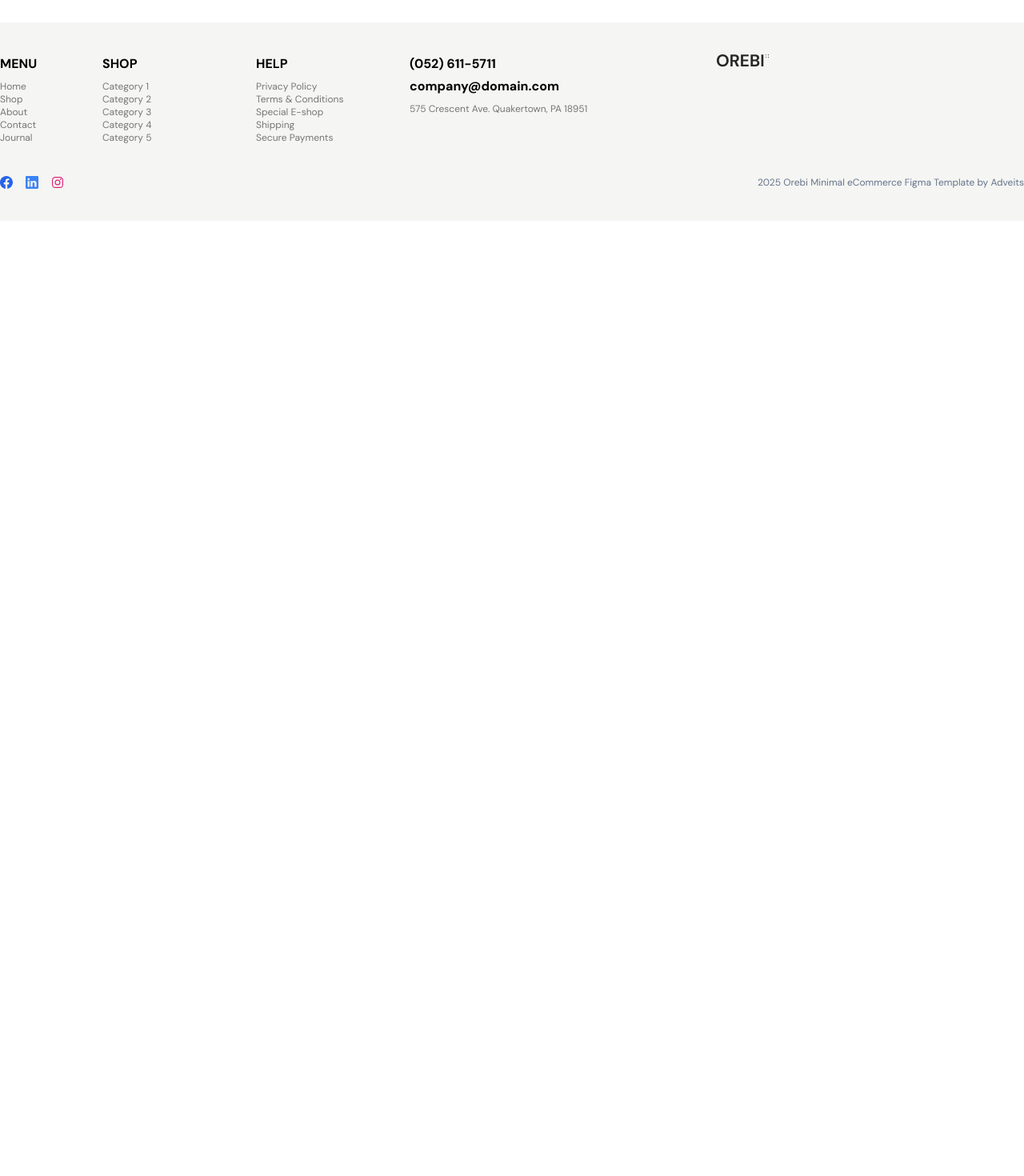
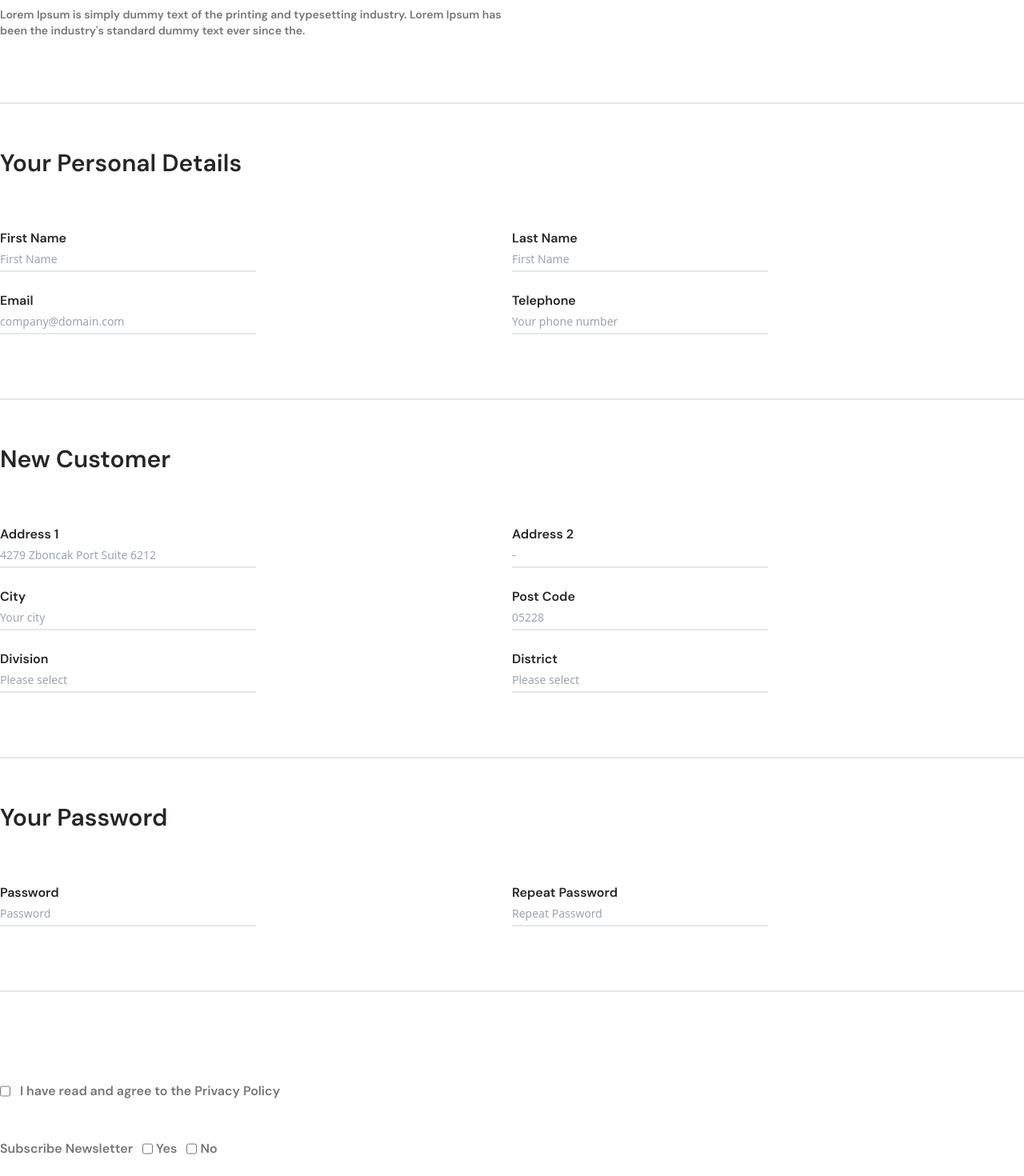
Before and after one commit to NH-Bappy/Orebi, a React (Vite) app: page /Sign_up in a window 1280 px wide. Shown: the part 420-1890 px from the top of the page at 80% size. Before the commit the page ends 800 px from the top, so only its background shows below. Built offline with nearby package versions, Linux system fonts and the light colour scheme.

Commit message:
new page desing Breadcrumber function and link add

```diff
--- a/src/pages/About.jsx
+++ b/src/pages/About.jsx
@@ -15,11 +15,13 @@ const About = () => {
     <div className="py-20">
      <Container>
      <Text texts={"About"} as={"h2"} className={'text-4xl text-DDC font-dmSans font-bold'}/>
+     <Link to={data=="Home"?"/":`/${data}`}>
            <div className="flex pb-10 pt-4 items-center">
              <p className='font-dmSans text-mColor font-medium'>{`${data}`}</p>
              <GoChevronRight className='font-dmSans text-mColor font-medium'/>
              <p className='font-dmSans text-mColor font-medium'>About</p>
            </div>
+           </Link>
      <div className="flex">
      <div className="w-6/12 pr-2"><Link to={"/shop"}><Image imgsrc={Apo} imgalt={'Apo'}/></Link></div>
 
--- a/src/pages/Account.jsx
+++ b/src/pages/Account.jsx
@@ -15,13 +15,15 @@ const Account = () => {
 
   return (
     <>
-        <Container>
+<Container>
+    <Link to={data=="Home"?"/":`/${data}`}>
         <div className="flex pt-4 items-center">
         <p className='font-dmSans text-mColor font-medium'>{`${data}`}</p>
         <GoChevronRight className='font-dmSans text-mColor font-medium'/>
         <p className='font-dmSans text-mColor font-medium'>Account</p>
-                        </div>
-      </Container>
+        </div>
+    </Link>
+</Container>
     <div className="py-10 flex justify-center">
       <Container>
       <div className="w-80">
--- a/src/pages/Contacts.jsx
+++ b/src/pages/Contacts.jsx
@@ -3,6 +3,7 @@ import Container from '../layer/Container'
 import Text from '../layer/Text'
 import { useSelector } from 'react-redux'
 import { GoChevronRight } from "react-icons/go";
+import { Link } from 'react-router-dom';
 const Contacts = () => {
   const data=useSelector(state=>(state.Breadcrumbe.previousValue))
   return (
@@ -10,11 +11,13 @@ const Contacts = () => {
     <div className="py-10">
       <Container>
       <Text texts={"Contacts"} as={"h3"} className={"text-4xl font-bold pt-5 font-dmSans text-DDC"}/>
+      <Link to={data=="Home"?"/":`/${data}`}>
       <div className="flex pb-20 pt-4 items-center">
                    <p className='font-dmSans text-mColor font-medium'>{`${data}`}</p>
                    <GoChevronRight className='font-dmSans text-mColor font-medium'/>
                    <p className='font-dmSans text-mColor font-medium'>Contacts</p>
-                 </div>
+      </div>
+      </Link>
       <Text texts={"Fill up a Form"} as={"h4"} className={"text-2xl font-semibold text-DDC font-dmSans pb-10"}/>
     <div className="w-96 border-b-2">
     <Text texts={"Name"} as={"h5"} className={"text-xl font-semibold py-1 font-dmSans text-DDC"}/>
--- a/src/pages/ProductPage.jsx
+++ b/src/pages/ProductPage.jsx
@@ -7,6 +7,7 @@ import SOF from '../../public/image/Image (4).png'
 import Text from '../layer/Text'
 import { FaStar } from "react-icons/fa";
 import { FaSortDown } from "react-icons/fa";
+import { Link } from 'react-router-dom'
 
 const ProductPage = () => {
   return (
@@ -106,7 +107,9 @@ const ProductPage = () => {
           </div>
           <div className="flex gap-5">
           <button className='py-2 px-10 border-2 text-DDC hover:bg-mHC hover:text-white font-dmSans font-semibold'>Add to Wish List</button>
+          <Link to={'/cart'}>
           <button className='py-2 px-14 border-2 text-DDC hover:bg-mHC hover:text-white font-dmSans font-semibold'>Add to Cart</button>
+          </Link>
           </div>
         </div>
         </Flex>
--- a/src/pages/Sign_up.jsx
+++ b/src/pages/Sign_up.jsx
@@ -1,14 +1,123 @@
 import React from 'react'
 import Container from '../layer/Container'
 import Text from '../layer/Text'
+import { GoChevronRight } from 'react-icons/go'
+import { Link } from 'react-router-dom'
+import { useSelector } from 'react-redux'
 
 
 const Sign_up = () => {
+  const data=useSelector(state=>(state.Breadcrumbe.previousValue))
   return (
     <>
     <div className="py-20">
     <Container>
-        <Text texts={"Sign up"} as={"h3"} className={"text-4xl font-bold pt-5 font-dmSans pb-20 text-DDC"}/>
+        <Text texts={"Sign up"} as={"h3"} className={"text-4xl font-bold pt-5 font-dmSans text-DDC"}/>
+                  <Link to={data=="Home"?"/":`/${data}`}>
+      <div className="flex  pb-20 pt-4 items-center">
+        <p className='font-dmSans text-mColor font-medium'>{`${data}`}</p>
+        <GoChevronRight className='font-dmSans text-mColor font-medium'/>
+        <p className='font-dmSans text-mColor font-medium'>Sign_up</p>
+      </div>
+      </Link>
+      <div className="w-full border-b-2 ">
+      <Text texts={"Lorem Ipsum is simply dummy text of the printing and typesetting industry. Lorem Ipsum has been the industry's standard dummy text ever since the."} as={"h3"} className={"w-6/12 text-sm font-semibold pt-5 font-dmSans text-mColor pb-20"}/>
+      </div>
+      <Text texts={"Your Personal Details"} as={"h3"} className={"text-3xl font-semibold pt-14 font-dmSans text-DDC"}/>
+      <div className="flex w-full pt-16 border-b-2 pb-20">
+      <div className="w-6/12">
+      <div className="w-6/12 border-b-2">
+    <Text texts={"First Name"} as={"h5"} className={"text-base font-semibold font-dmSans text-DDC"}/>
+    <input type="text" placeholder='First Name'  className='text-sm w-full py-1'/>
+    </div>
+
+    <div className="w-6/12 border-b-2 pt-6">
+    <Text texts={"Email"} as={"h5"} className={"text-base font-semibold font-dmSans text-DDC"}/>
+    <input type="email" placeholder='company@domain.com'  className='text-sm w-full py-1'/>
+    </div>
+      </div>
+      <div className="w-6/12">
+      <div className="w-6/12 border-b-2">
+    <Text texts={"Last Name"} as={"h5"} className={"text-base font-semibold font-dmSans text-DDC"}/>
+    <input type="text" placeholder='First Name'  className='text-sm w-full py-1'/>
+    </div>
+
+    <div className="w-6/12 border-b-2 pt-6">
+    <Text texts={"Telephone"} as={"h5"} className={"text-base font-semibold font-dmSans text-DDC"}/>
+    <input type="number" placeholder='Your phone number'  className='text-sm w-full py-1'/>
+    </div>
+      </div>
+      </div>
+
+      <Text texts={"New Customer"} as={"h3"} className={"text-3xl font-semibold pt-14 font-dmSans text-DDC"}/>
+      <div className="flex w-full pt-16 border-b-2 pb-20">
+      <div className="w-6/12">
+      <div className="w-6/12 border-b-2">
+    <Text texts={"Address 1"} as={"h5"} className={"text-base font-semibold font-dmSans text-DDC"}/>
+    <input type="text" placeholder='4279 Zboncak Port Suite 6212'  className='text-sm w-full py-1'/>
+    </div>
+
+    <div className="w-6/12 border-b-2 pt-6">
+    <Text texts={"City"} as={"h5"} className={"text-base font-semibold font-dmSans text-DDC"}/>
+    <input type="tel" placeholder='Your city'  className='text-sm w-full py-1'/>
+    </div>
+
+    <div className="w-6/12 border-b-2 pt-6">
+    <Text texts={"Division"} as={"h5"} className={"text-base font-semibold font-dmSans text-DDC"}/>
+    <input type="search" placeholder='Please select'  className='text-sm w-full py-1'/>
+    </div>
+      </div>
+      <div className="w-6/12">
+      <div className="w-6/12 border-b-2">
+    <Text texts={"Address 2"} as={"h5"} className={"text-base font-semibold font-dmSans text-DDC"}/>
+    <input type="text" placeholder='-'  className='text-sm w-full py-1'/>
+    </div>
+
+    <div className="w-6/12 border-b-2 pt-6">
+    <Text texts={"Post Code"} as={"h5"} className={"text-base font-semibold font-dmSans text-DDC"}/>
+    <input type="number" placeholder='05228'  className='text-sm w-full py-1'/>
+    </div>
+
+    <div className="w-6/12 border-b-2 pt-6">
+    <Text texts={"District"} as={"h5"} className={"text-base font-semibold font-dmSans text-DDC"}/>
+    <input type="url" placeholder='Please select'  className='text-sm w-full py-1'/>
+    </div>
+      </div>
+      </div>
+
+      <Text texts={"Your Password"} as={"h3"} className={"text-3xl font-semibold pt-14 font-dmSans text-DDC"}/>
+      <div className="flex w-full pt-16 border-b-2 pb-20">
+      <div className="w-6/12">
+      <div className="w-6/12 border-b-2">
+    <Text texts={"Password"} as={"h5"} className={"text-base font-semibold font-dmSans text-DDC"}/>
+    <input type="Password" placeholder='Password'  className='text-sm w-full py-1'/>
+    </div>
+      </div>
+
+      <div className="w-6/12">
+      <div className="w-6/12 border-b-2">
+    <Text texts={"Repeat Password"} as={"h5"} className={"text-base font-semibold font-dmSans text-DDC"}/>
+    <input type="password" placeholder='Repeat Password'  className='text-sm w-full py-1'/>
+    </div>
+      </div>
+      </div>
+      <div className="flex gap-3 pt-28">
+      <input type="checkbox"/>
+    <Text texts={"I have read and agree to the Privacy Policy"} as={"h5"} className={"text-base font-semibold font-dmSans text-mColor"}/>
+    </div>
+
+      <div className="flex gap-3 pt-12">
+    <Text texts={"Subscribe Newsletter"} as={"h5"} className={"text-base font-semibold font-dmSans text-mColor"}/>
+    <div className="flex gap-1">
+    <input type="checkbox"/>
+    <Text texts={"Yes"} as={"h5"} className={"text-base font-semibold font-dmSans text-mColor"}/>
+    </div>
+    <div className="flex gap-1">
+    <input type="checkbox"/>
+    <Text texts={"No"} as={"h5"} className={"text-base font-semibold font-dmSans text-mColor"}/>
+    </div>
+    </div>
+    <button className='py-2 px-14 border-2 text-white bg-mHC font-dmSans font-semibold mt-10'>Add to Cart</button>
     </Container>
 </div>
 </>
--- a/src/redux/slices/Breadcrumbe.js
+++ b/src/redux/slices/Breadcrumbe.js
@@ -3,11 +3,13 @@ import { createSlice } from '@reduxjs/toolkit'
 export const Breadcrumbe = createSlice({
   name: 'Breadcrumbe',
   initialState: {
+    BeforepreviousValue:"",
     previousValue:"",
     currentValue:"",
   },
   reducers: {
     bread: (state,action) => {
+        state.BeforepreviousValue=state.previousValue
         state.previousValue=state.currentValue
         state.currentValue=action.payload
 
```
Also changed, not shown: src/pages/MyAccount.jsx (+30 -1 lines), src/pages/Shop.jsx (+7 -1 lines).
